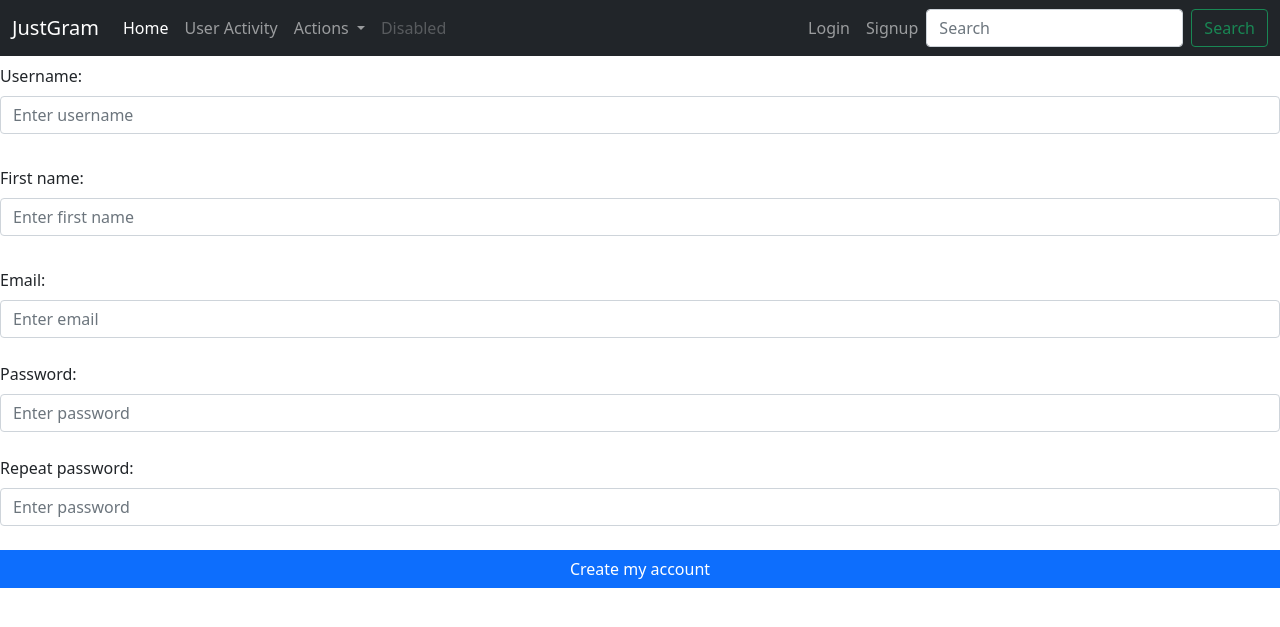
After one commit to ramazankilimci/grammar-checker, a Django app: page /account/register/ in a window 1280 px wide. The commit adds this page. Shown: the top 627 px of the page. Run offline with Django 3.2, Linux system fonts and the light colour scheme.

Commit message:
User signup frontend and backend added

```diff
--- /dev/null
+++ b/account/forms.py
@@ -0,0 +1,18 @@
+from django.contrib.auth.models import User
+from django import forms
+
+class UserRegistrationForm(forms.ModelForm):
+    password = forms.CharField(label='Password',
+                               widget=forms.PasswordInput)
+    password2 = forms.CharField(label='Repeat password',
+                                widget=forms.PasswordInput)
+
+    class Meta:
+        model = User
+        fields = ('username', 'first_name', 'email')
+
+    def clean_password2(self):
+        cd = self.cleaned_data
+        if cd['password'] != cd['password2']:
+            raise forms.ValidationError('Passwords don\'t match.')
+        return cd['password2']
--- /dev/null
+++ b/account/templates/account/register.html
@@ -0,0 +1,31 @@
+ {% extends 'base.html' %}
+
+  {% block content%}
+  <form action="{% url 'account:register' %}" class="row g-2" method="post" id="register">
+    {% csrf_token %}
+    <div class="mb-3 mt-3">
+      <label for="username" class="form-label">Username:</label>
+      <input type="username" class="form-control" id="id_username" placeholder="Enter username" name="username">
+    </div>
+    <div class="mb-3 mt-3">
+      <label for="first_name" class="form-label">First name:</label>
+      <input type="first_name" class="form-control" id="id_first_name" placeholder="Enter first name" name="first_name">
+    </div>
+    <div class="mb-3 mt-3">
+      <label for="email" class="form-label">Email:</label>
+      <input type="email" class="form-control" id="id_email" placeholder="Enter email" name="email">
+    </div>
+    <div class="mb-3">
+      <label for="password" class="form-label">Password:</label>
+      <input type="password" class="form-control" id="id_password" placeholder="Enter password" name="password">
+    </div>
+    <div class="mb-3">
+      <label for="password" class="form-label"> Repeat password:</label>
+      <input type="password" class="form-control" id="id_password2" placeholder="Enter password" name="password2">
+    </div>
+    <button type="submit" class="btn btn-primary">Create my account</button>
+  </form>
+
+
+
+  {% endblock%}
--- a/account/templates/registration/logged_out.html
+++ b/account/templates/registration/logged_out.html
@@ -4,7 +4,10 @@
 
   <div class="container-fluid">
     <h1>Logged Out</h1>
-    <p>You've successfully logged out.</p>
+    <p>
+      You've successfully logged out.
+      You can <a href="{% url "account:login" %}">log-in</a> again.
+    </p>
   </div>
 
   {% endblock%}
--- a/account/templates/registration/login.html
+++ b/account/templates/registration/login.html
@@ -20,4 +20,5 @@
   </form>
 
 
+
   {% endblock%}
--- a/account/urls.py
+++ b/account/urls.py
@@ -7,4 +7,5 @@ app_name='account'
 urlpatterns = [
     path('login/', auth_views.LoginView.as_view(), name='login'),
     path('logout/', auth_views.LogoutView.as_view(), name='logout'),
+    path('register/', views.register, name='register'),
 ]
--- a/account/views.py
+++ b/account/views.py
@@ -1,3 +1,27 @@
 from django.shortcuts import render
+from .forms import UserRegistrationForm
 
 # Create your views here.
+
+def register(request):
+    if request.method == 'POST':
+        print(request.POST)
+        user_form = UserRegistrationForm(request.POST)
+        # Create user object but do not commit
+        new_user = user_form.save(commit=False)
+        # Set the chosen password
+        new_user.set_password(
+            user_form.cleaned_data['password']
+        )
+        print(new_user)
+        # Save the user
+        new_user.save()
+
+        return render(request,
+                      'account/register_done.html',
+                      {'new_user': new_user})
+    else:
+        user_form = UserRegistrationForm()
+    return render(request,
+                  'account/register.html',
+                  {'user_form': user_form})
--- a/grammar/templates/grammar/base.html
+++ b/grammar/templates/grammar/base.html
@@ -64,6 +64,9 @@
               <li class="nav-item">
                 <a class="nav-link" href="{% url 'account:login' %}">Login</a>
               </li>
+              <li class="nav-item">
+                <a class="nav-link" href="{% url 'account:register' %}">Signup</a>
+              </li>
             </ul>
             {% endif %}
             <form class="d-flex">
--- a/swe599_project/settings.py
+++ b/swe599_project/settings.py
@@ -142,6 +142,6 @@ STATIC_URL = '/static/'
 DEFAULT_AUTO_FIELD = 'django.db.models.BigAutoField'
 
 LOGIN_REDIRECT_URL = 'grammar:index'
-LOGOUT_REDIRECT_URL = 'grammar:index'
 LOGIN_URL = 'login'
 LOGOUT_URL = 'logout'
+# LOGOUT_REDIRECT_URL = 'grammar:index'
```
Also changed, not shown: account/templates/account/register_done.html (added, +13 -0 lines).
